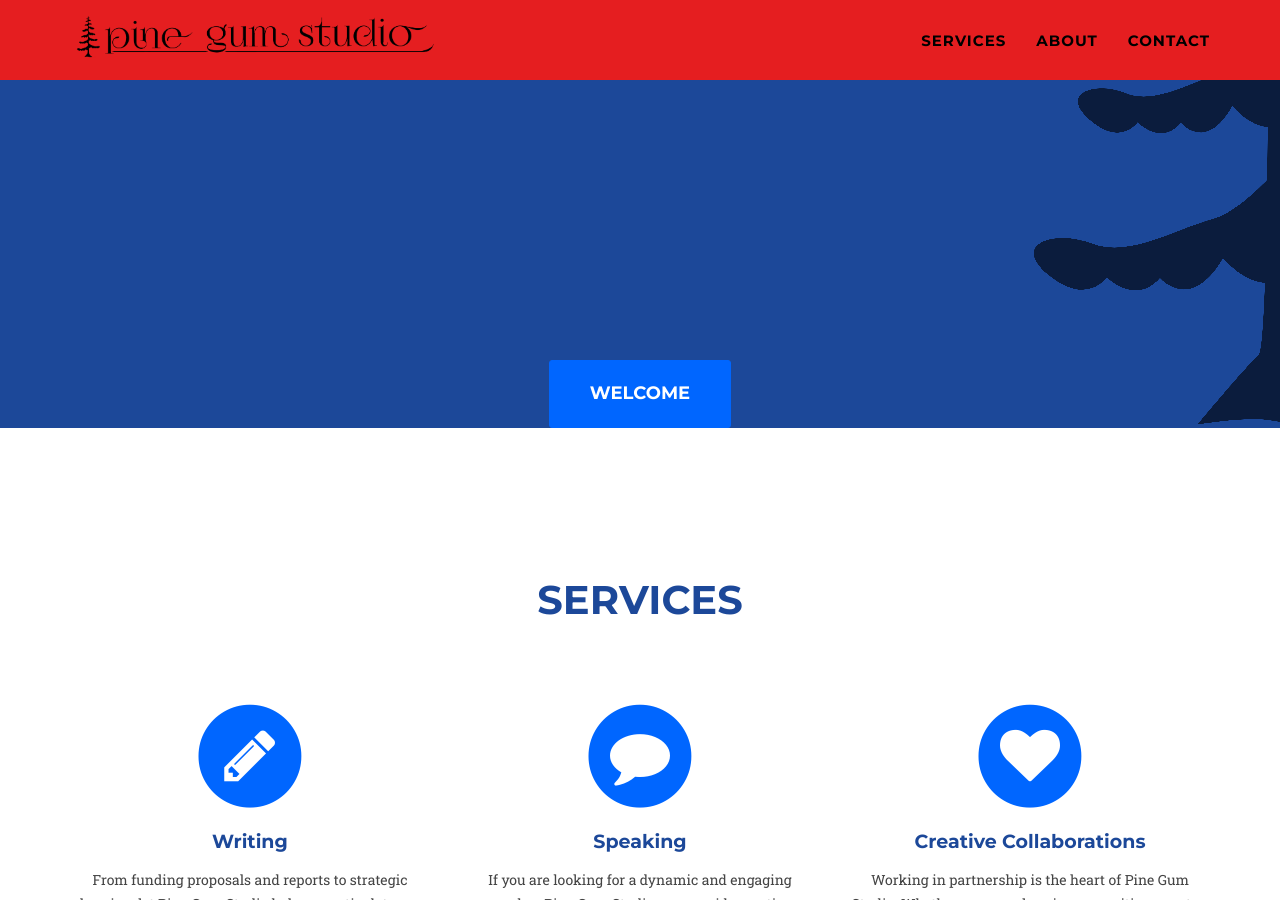
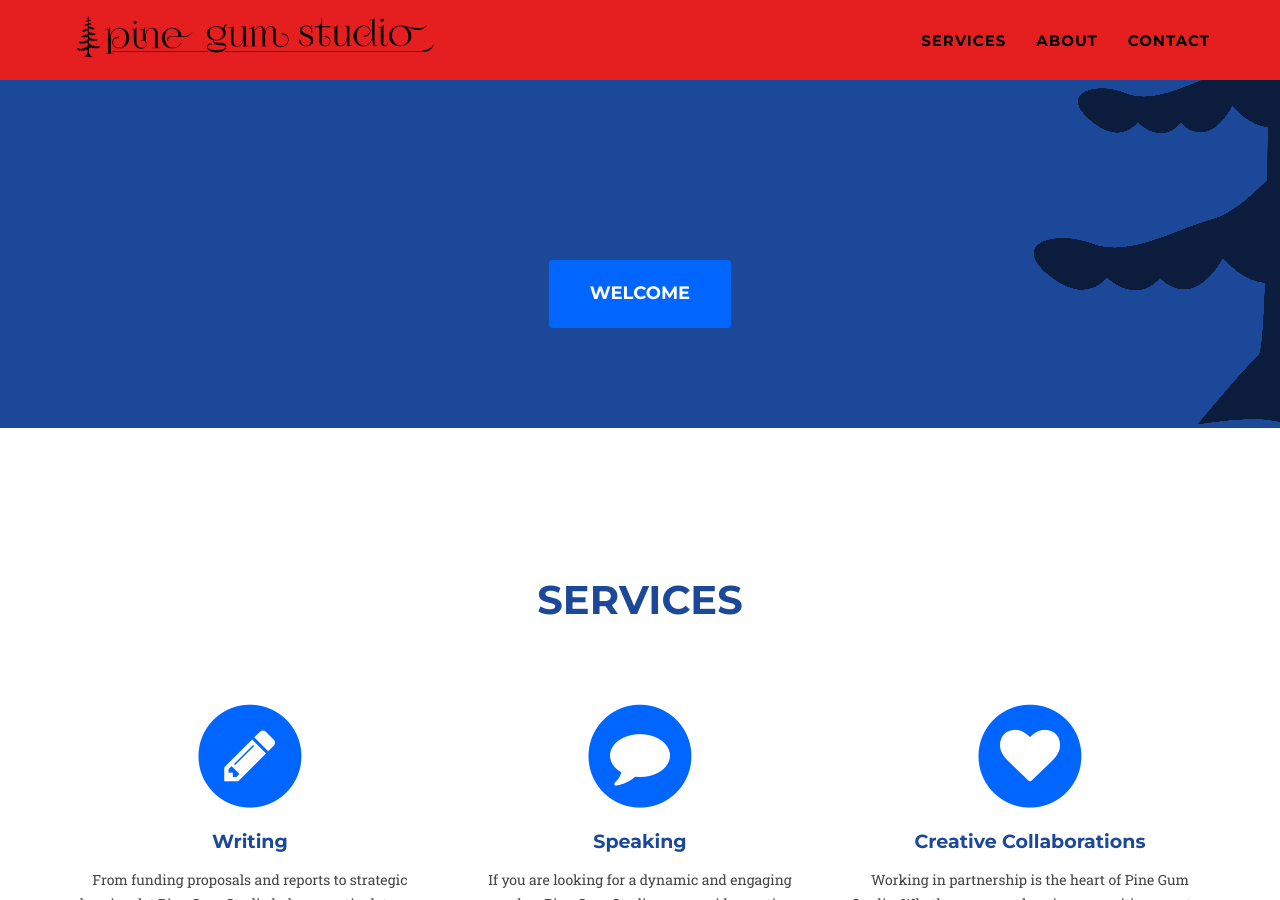
Before and after one commit to pinegumstudio/pinegumstudio.github.io, a Jekyll site: the page built from index.html, in a window 1280 px wide and 900 px high, scrolled down 472 px. Built offline with Jekyll 4.4.1, drawn with Linux system fonts in a browser that asks for light colours; some web fonts are replaced.

Commit message:
Move up the welcome button.

```diff
--- a/_includes/css/agency.css
+++ b/_includes/css/agency.css
@@ -332,7 +332,7 @@ header .brand-logo {
 header .intro-text {
     text-align: center;
     position: absolute;
-    bottom: 0;
+    bottom: 100px;
     left: 0;
     right: 0;
     margin: auto;
```
